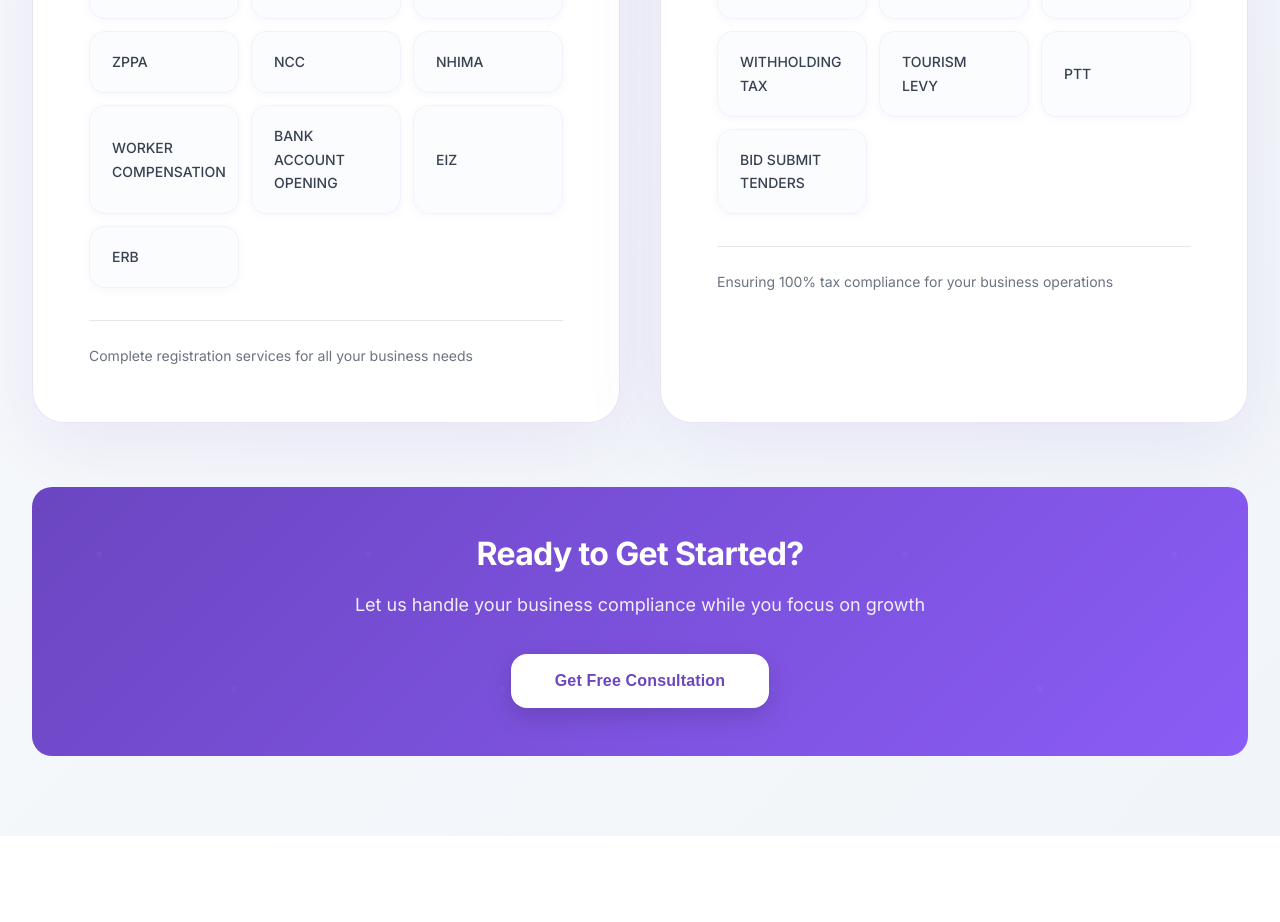
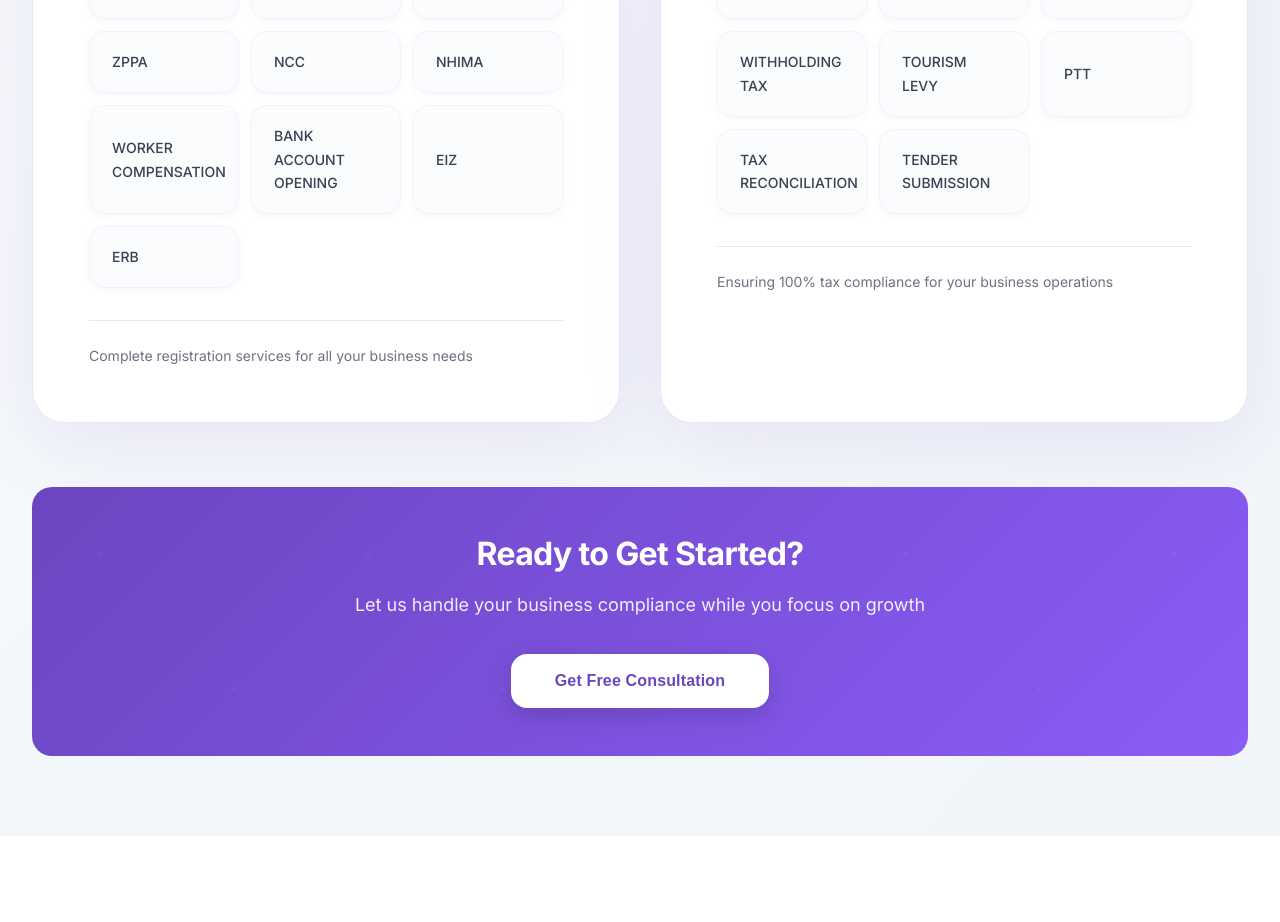
Before and after one commit to HerixH/HeraBusnesssolutions, a React (Create React App) app: page / in a window 1280 px wide. Shown: the part 1400-2322 px from the top of the page. Built offline with nearby package versions, Linux system fonts and the light colour scheme.

Commit message:
Update services: Add Tax Reconciliation and rename Bid Submit Tenders to Tender Submission

```diff
--- a/public/index.html
+++ b/public/index.html
@@ -159,7 +159,7 @@
           "Friday"
         ],
         "opens": "08:00",
-        "closes": "18:00"
+        "closes": "17:00"
       },
       "priceRange": "$$"
     }
--- a/src/components/Services.js
+++ b/src/components/Services.js
@@ -22,7 +22,8 @@ const Services = () => {
     'WITHHOLDING TAX',
     'TOURISM LEVY',
     'PTT',
-    'BID SUBMIT TENDERS'
+    'TAX RECONCILIATION',
+    'TENDER SUBMISSION'
   ];
 
   return (
```
Also changed, not shown: 1 other file (tests, documents, lock files or other folders).
